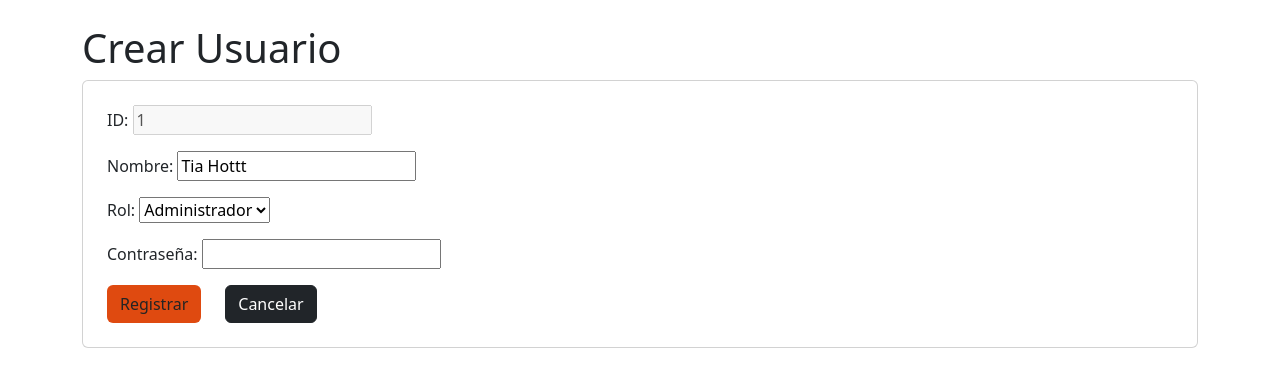
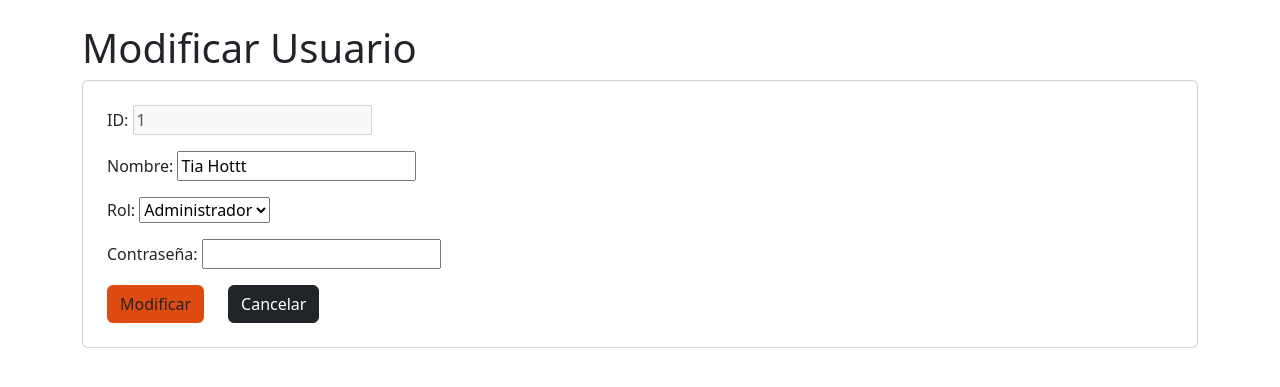
Before and after one commit to KiaraLuz/proyecto-ing.software, a Django app: page /usuarios/modificar/1 in a window 1280 px wide. Shown: the part 56-443 px from the top of the page. Run offline with Django 5.2, Linux system fonts and the light colour scheme; a user stored in the database is signed in; data comes from the database, SQL or seed files in the repository; both versions use the stored data as it was after the commit.

Commit message:
cambios rol y usuario

```diff
--- a/app/forms.py
+++ b/app/forms.py
@@ -17,6 +17,9 @@ class RolForm(forms.ModelForm):
     )
     estado = forms.BooleanField(
         label="Estado", required=False, widget=forms.CheckboxInput(attrs={"class": "checkbox"})
+    )
+    is_admin = forms.BooleanField(
+        label="Nivel Administrador", required=False, widget=forms.CheckboxInput(attrs={"class": "checkbox"})
     )
 
     def __init__(self, *args, **kwargs):
--- a/app/models.py
+++ b/app/models.py
@@ -6,6 +6,7 @@ class Rol(models.Model):
     nombre_rol = models.CharField(max_length=50)
     descripcion = models.TextField(blank=True)
     estado = models.BooleanField(default=True)
+    is_admin = models.BooleanField(default=False)
 
     def __str__(self):
         return self.nombre_rol
--- a/app/templates/usuario/usuario_modificar.html
+++ b/app/templates/usuario/usuario_modificar.html
@@ -1,7 +1,7 @@
 {% extends 'layouts/base.html' %}
 
 {% block content %}
-<h1>Crear Usuario</h1>
+<h1>Modificar Usuario</h1>
 <div class="card p-4">
   <form method="POST">
     {% csrf_token %}
@@ -9,7 +9,7 @@
       {{ form.as_p }}
     </div>
     <div class="d-flex gap-4">
-      <button type="submit" class="btn btn-color">Registrar</button>
+      <button type="submit" class="btn btn-color">Modificar</button>
       <a href="{% url 'usuarios' %}" class="btn btn-dark">Cancelar</a>
     </div>
   </form>
```
Also changed, not shown: app/migrations/0001_initial.py, app/migrations/0002_usuario.py (deleted), db.sqlite3.
